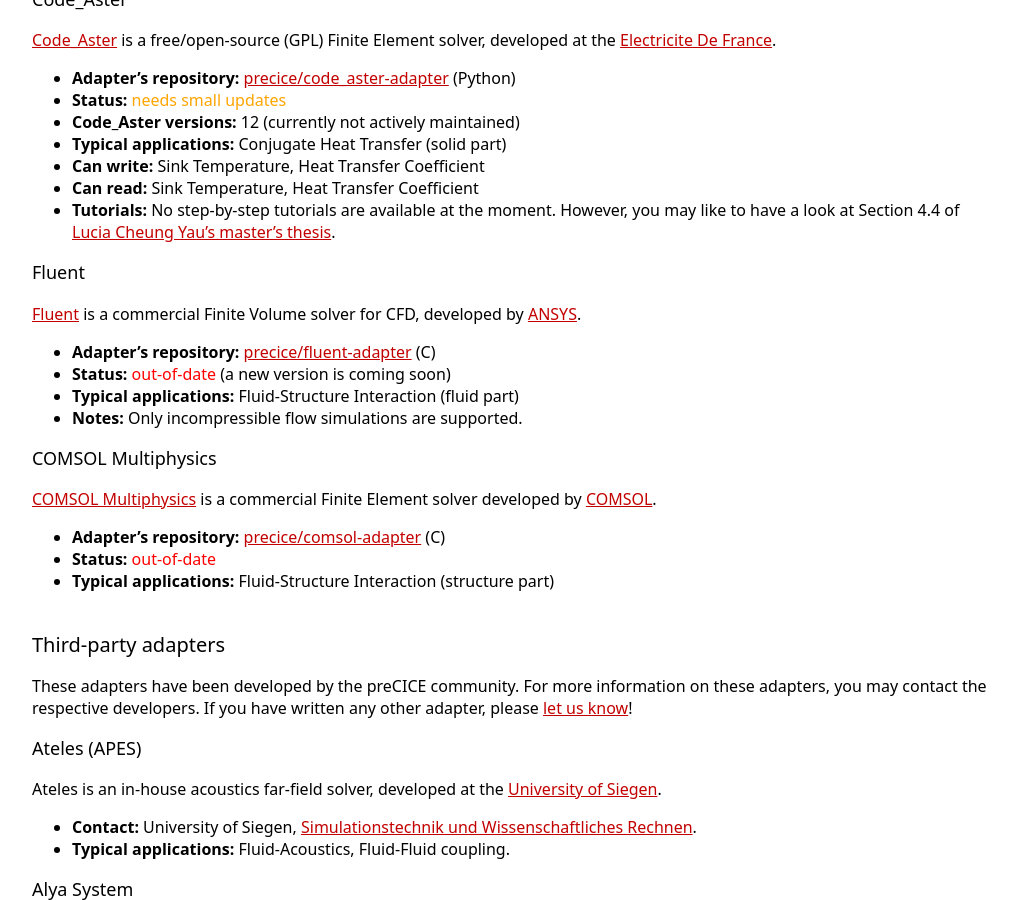
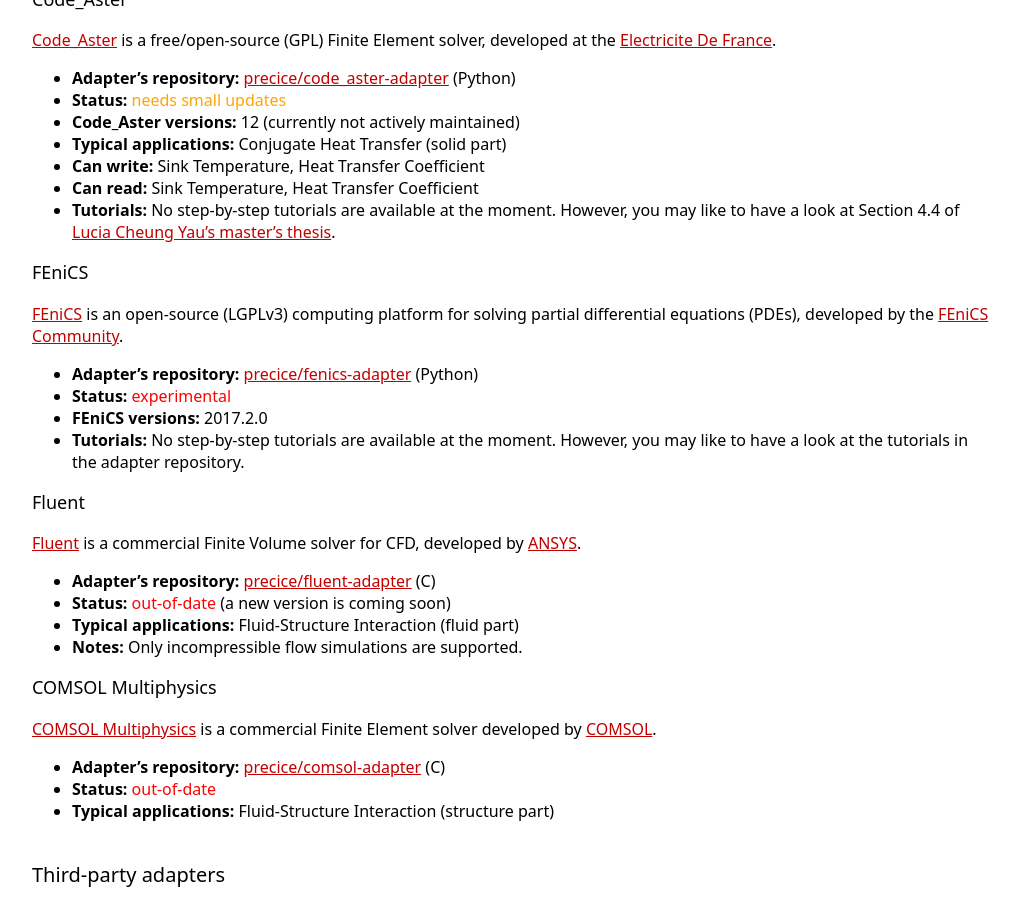
Before and after one commit to precice/precice.github.io_old, a Jekyll site: the page built from 04-codes.md, in a window 1280 px wide and 900 px high, scrolled down 1364 px. Shown: the whole window, without its empty margins (128-1148 px from the left). Built offline with Jekyll 4.4.1, drawn with Linux system fonts in a browser that asks for light colours.

Commit message:
Added information on FEniCS adapter

```diff
--- a/04-codes.md
+++ b/04-codes.md
@@ -75,6 +75,16 @@
 * **Can read:** Sink Temperature, Heat Transfer Coefficient
 * **Tutorials:** No step-by-step tutorials are available at the moment. However,
 you may like to have a look at Section 4.4 of [Lucia Cheung Yau's master's thesis](https://www5.in.tum.de/pub/Cheung2016_Thesis.pdf).
+
+### FEniCS
+
+[FEniCS](https://fenicsproject.org/) is an open-source (LGPLv3) computing platform for solving partial differential equations (PDEs), developed by the [FEniCS Community](https://fenicsproject.org/community/).
+
+* **Adapter's repository:** [precice/fenics-adapter](https://github.com/precice/fenics-adapter) (Python)
+* **Status:** <span style="color:red">experimental</span>
+* **FEniCS versions:** 2017.2.0
+* **Tutorials:** No step-by-step tutorials are available at the moment. However,
+you may like to have a look at the tutorials in the adapter repository.
 
 ### Fluent
 
```
